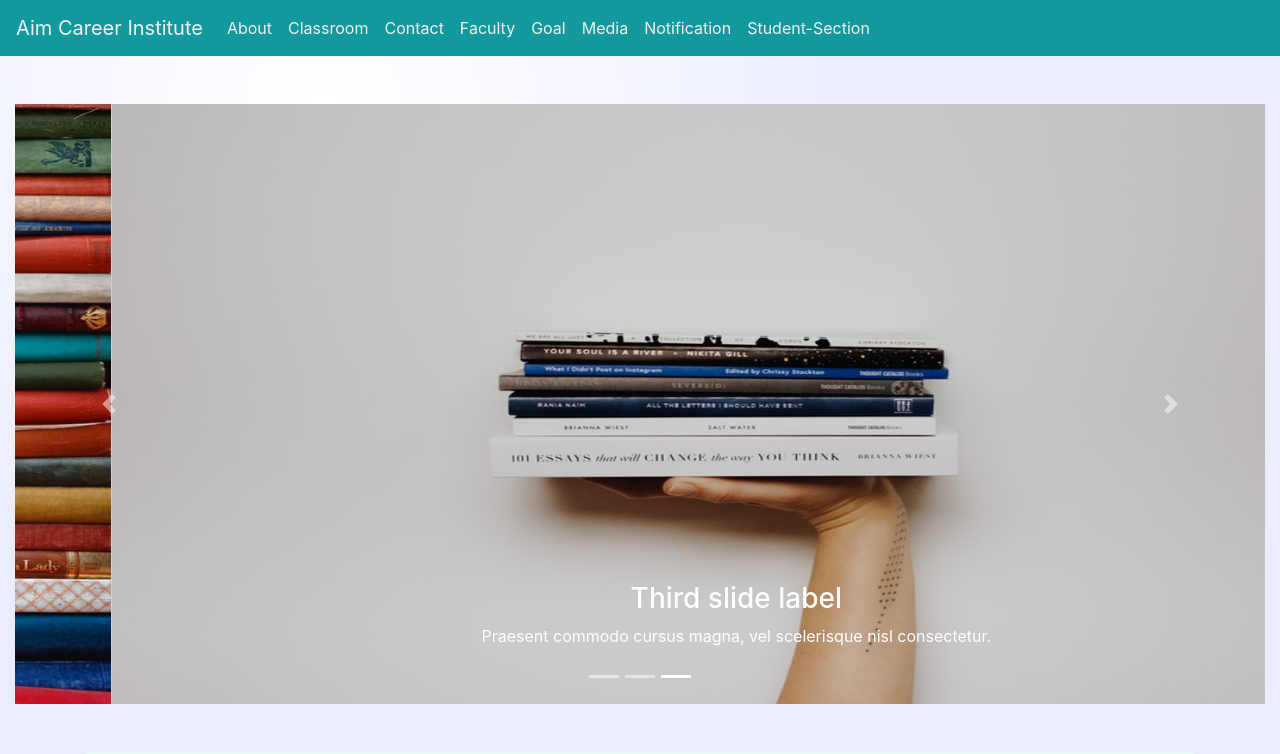
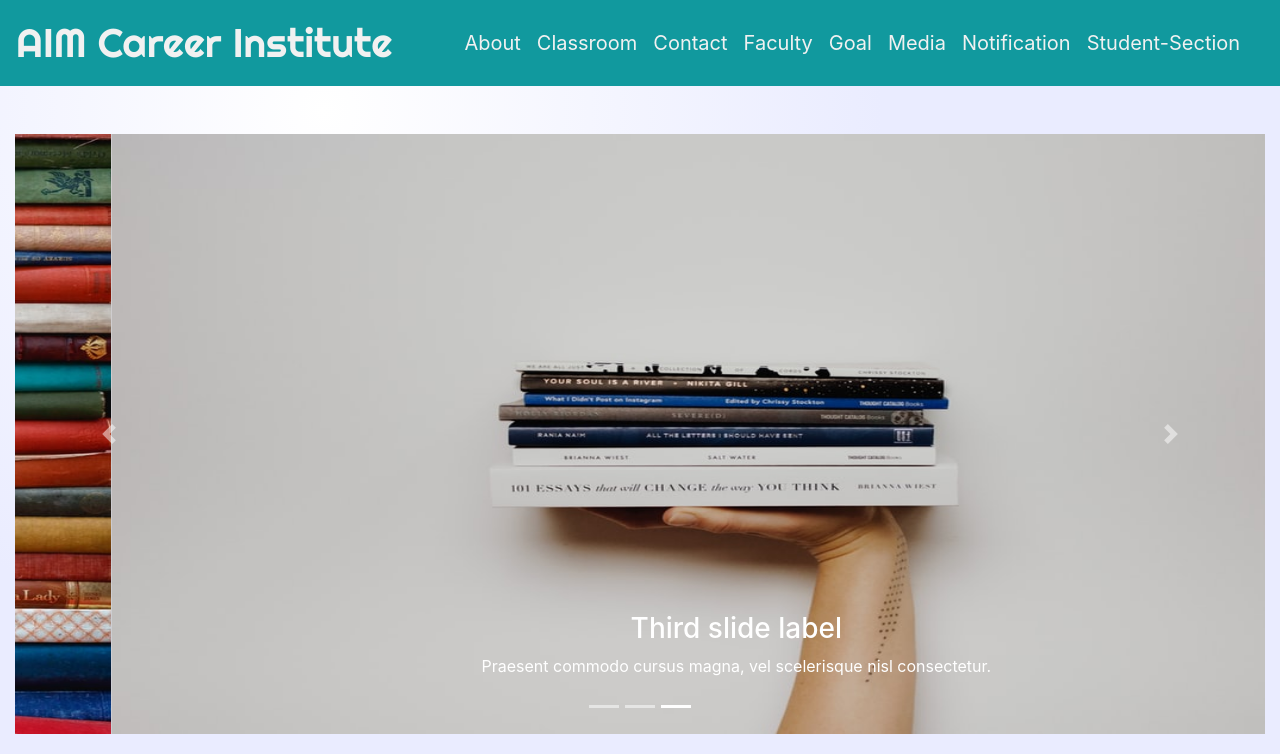
Before and after one commit to hemantkumar2/aim, a React (Create React App) app: page / in a window 1280 px wide. Shown: the top 754 px of the page. Built offline with nearby package versions, Linux system fonts and the light colour scheme.

Commit message:
google font cdn added, body.js and body.css removed, done some css styling for header mainly navbar

```diff
--- a/public/index.html
+++ b/public/index.html
@@ -14,6 +14,8 @@
   <link rel="stylesheet" href="https://maxcdn.bootstrapcdn.com/bootstrap/4.3.1/css/bootstrap.min.css"
     integrity="sha384-ggOyR0iXCbMQv3Xipma34MD+dH/1fQ784/j6cY/iJTQUOhcWr7x9JvoRxT2MZw1T" crossorigin="anonymous" />
   <link rel="stylesheet" href="https://cdnjs.cloudflare.com/ajax/libs/font-awesome/5.11.2/css/all.min.css">
+  <link href="https://fonts.googleapis.com/css?family=Open+Sans|Righteous|Roboto+Slab&display=swap" rel="stylesheet">
+
 </head>
 
 <body>
--- a/src/Components/Body.css
+++ /dev/null
@@ -1,3 +0,0 @@
-body{
-  background: red;
-}
--- a/src/Components/Footer.js
+++ b/src/Components/Footer.js
@@ -5,7 +5,7 @@ import { Link } from 'react-router-dom'
 const Footer = () => {
   return (
     <div d-flex >
-      <div className="row footer wrap no-gutters ">
+      <div className="row footer wrap no-gutters mt-3 ">
         <div className="col-12 ">
           <div className="container mt-5">
             <Link to='/about' className='mr-3 footer-content'>About Us</Link>
@@ -22,16 +22,16 @@ const Footer = () => {
             <a href="https://www.instagram.com" target='blank'>
               <i className="text-white mr-3 fab fa-instagram fa-2x"></i>
             </a>
-            <a href="https://www.facebook.com">
+            <a href="https://www.facebook.com target='blank'">
               <i className="text-white mr-3 fab fa-facebook fa-2x" ></i>
             </a>
-            <a href="https://www.youtube.com">
+            <a href="https://www.youtube.com" target='blank'>
               <i className="text-white fab mr-3 fa-youtube-square fa-2x"></i>
             </a>
-            <a href="https://www.twitter.com">
+            <a href="https://www.twitter.com" target='blank'>
               <i class="fab text-white mr-3 fa-twitter-square fa-2x"></i>
             </a>
-            <a href="https://www.linkedin.com">
+            <a href="https://www.linkedin.com target='blank'">
               <i className="text-white fab mr-3 fa-linkedin fa-2x"></i>
             </a>
           </div>
--- a/src/Components/Header.css
+++ b/src/Components/Header.css
@@ -1,6 +1,23 @@
-.header-nav-color{
+.header-nav{
   background: #11999e;
+
 }
-.header-font-color{
+
+.header-nav-brand{
+  color: #f1f1f1 ;
+  text-decoration: none;
+  font-size: 40px;
+  font-family: 'Righteous', cursive;
+}
+.header-nav-brand:hover{
+  color: #f1f1f1c9;
+  text-decoration: none;
+}
+.header-links{
   color: #f1f1f1;
+  font-size: 20px;
 }
+.header-links:hover{
+  color: #f1f1f1ce;
+  text-decoration: none;
+}
--- a/src/Components/Header.js
+++ b/src/Components/Header.js
@@ -5,19 +5,19 @@ import './Header.css'
 const Header = () => {
   return (
     <div>
-      <Navbar expand="lg" className='header-nav-color'>
-        <Navbar.Brand href="#home"><Link className='header-font-color' to='/'>Aim Career Institute</Link></Navbar.Brand>
+      <Navbar expand="lg" className='header-nav'>
+        <Navbar.Brand href="#home"><Link className='header-nav-brand' to='/'>AIM Career Institute</Link></Navbar.Brand>
         <Navbar.Toggle aria-controls="basic-navbar-nav" />
         <Navbar.Collapse id="basic-navbar-nav">
           <Nav className="mr-auto">
-            <Nav.Link><Link className='header-font-color' to='/about'>About</Link></Nav.Link>
-            <Nav.Link><Link className='header-font-color' to='/classroom'>Classroom</Link></Nav.Link>
-            <Nav.Link><Link className='header-font-color' to='/contact'>Contact</Link></Nav.Link>
-            <Nav.Link><Link className='header-font-color' to='/faculty'>Faculty</Link></Nav.Link>
-            <Nav.Link><Link className='header-font-color' to='/goal'>Goal</Link></Nav.Link>
-            <Nav.Link><Link className='header-font-color' to='/media'>Media</Link></Nav.Link>
-            <Nav.Link><Link className='header-font-color' to='/notification'>Notification</Link></Nav.Link>
-            <Nav.Link><Link className='header-font-color' to='/student-section'>Student-Section</Link></Nav.Link>
+            <Nav.Link><Link className='header-links ml-5' to='/about'>About</Link></Nav.Link>
+            <Nav.Link><Link className='header-links' to='/classroom'>Classroom</Link></Nav.Link>
+            <Nav.Link><Link className='header-links' to='/contact'>Contact</Link></Nav.Link>
+            <Nav.Link><Link className='header-links' to='/faculty'>Faculty</Link></Nav.Link>
+            <Nav.Link><Link className='header-links' to='/goal'>Goal</Link></Nav.Link>
+            <Nav.Link><Link className='header-links' to='/media'>Media</Link></Nav.Link>
+            <Nav.Link><Link className='header-links' to='/notification'>Notification</Link></Nav.Link>
+            <Nav.Link><Link className='header-links' to='/student-section'>Student-Section</Link></Nav.Link>
           </Nav>
         </Navbar.Collapse>
       </Navbar>
--- a/src/Home.js
+++ b/src/Home.js
@@ -59,6 +59,7 @@ const Home = () => {
                 <div className="card-body">
                   We provide tuition classes for all classes from 6th to 12th.
                   All subjects for class 6th to 10th and PCB, PCM, and commerce for class 11th and 12th.
+                  We have experienced group of teachers, who has long experience of teaching in the specific field.
                 </div>
               </div>
             </div>
```
Also changed, not shown: src/Components/Body.js (deleted, +0 -12 lines).
